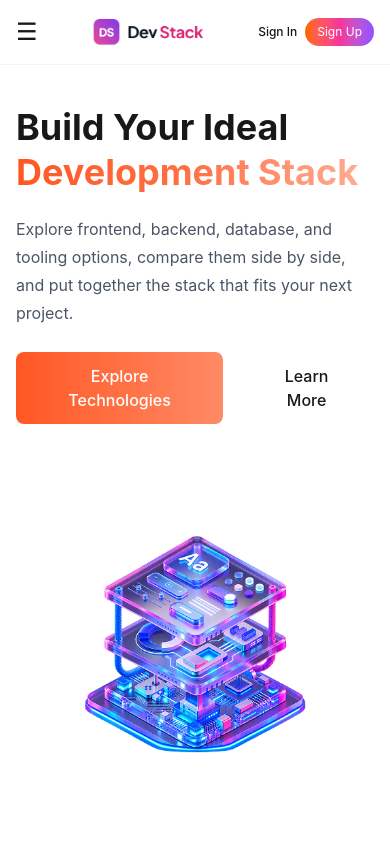
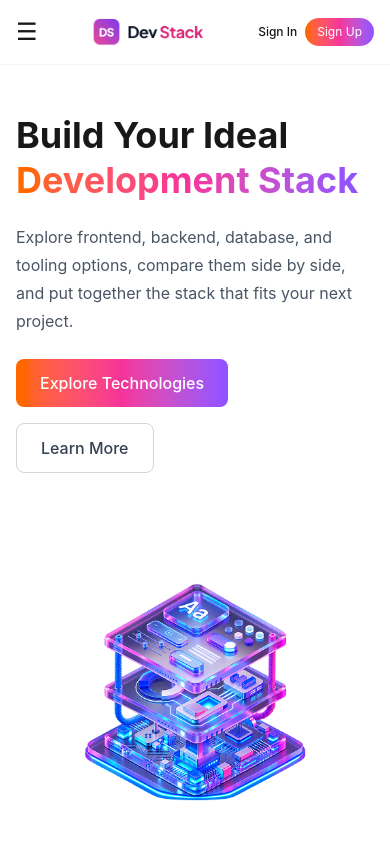
Before and after one commit to towhidul-dev-ai/react-devstack-project, a React (Vite) app: page / in a window 390 px wide. Shown: the top 844 px of the page. Built offline with nearby package versions, Linux system fonts and the light colour scheme.

Commit message:
add responsive banner

```diff
--- a/src/components/Banner.tsx
+++ b/src/components/Banner.tsx
@@ -1,51 +1,47 @@
-import React from 'react';
+import Logo from "../assets/banner-stack.png";
 
-import Logo from "../assets/banner-stack.png"
 const Banner = () => {
     return (
-        <section className="max-w-7xl mx-auto px-4 py-10">
+        <section id="home" className="max-w-7xl mx-auto px-4 py-12 md:py-16">
             <div className="flex flex-col md:flex-row items-center justify-between gap-10">
 
                 {/* Left Side */}
                 <div className="w-full md:w-1/2">
-
-                    <h4 className=" text-4xl md:text-5xl font-bold leading-tight mb-5">
+                    <h1 className="text-4xl md:text-5xl font-bold leading-tight mb-5">
                         Build Your Ideal
                         <br />
-                        <span className="bg-gradient-to-r from-[#FF5722] via-[#FF7043] to-[#FFAB91] bg-clip-text text-transparent">
+                        <span className="bg-gradient-to-r from-orange-500 via-pink-500 to-violet-500 bg-clip-text text-transparent">
                             Development Stack
                         </span>
-                    </h4>
+                    </h1>
 
                     <p className="text-gray-600 text-base md:text-lg leading-7 mb-6 max-w-xl">
                         Explore frontend, backend, database, and tooling options,
-                        compare them side by side, and put together the stack that fits
-                        your next project.
+                        compare them side by side, and put together the stack that
+                        fits your next project.
                     </p>
 
                     {/* Buttons */}
-                    <div className="flex items-center gap-4">
-
-                        <button className="bg-gradient-to-r from-[#FF5722] via-[#FF7043] to-[#FF8A65] hover:from-[#E64A19]
-                         hover:via-[#FF5722] hover:to-[#FF7043] text-white font-medium px-6 py-3 rounded-lg transition-all duration-300">
+                    <div className="flex flex-wrap items-center gap-4">
+                        <a
+                            href=""
+                            className="bg-gradient-to-r from-orange-500 via-pink-500 to-violet-500 hover:opacity-90 text-white font-medium px-6 py-3 rounded-lg transition duration-300">
                             Explore Technologies
-                        </button>
-
-                        <button className="border border-white hover:bg-gradient-to-r hover:from-[#FF5722] hover:to-[#FF8A65]
-                         hover:text-white font-medium px-6 py-3 rounded-lg transition-all duration-300">
+                        </a>
+                        <a
+                            href=""
+                            className="border border-gray-300 text-gray-700 hover:bg-gray-100 font-medium px-6 py-3 rounded-lg transition duration-300">
                             Learn More
-                        </button>
-
+                        </a>
                     </div>
                 </div>
 
-                {/* Right Side - Image */}
+                {/* Right Side */}
                 <div className="w-full md:w-1/2 flex justify-center md:justify-end">
                     <img
                         src={Logo}
-                        alt="Development Stack"
-                        className="w-full max-w-md object-contain"
-                    />
+                        alt=""
+                        className="w-full max-w-md object-contain" />
                 </div>
 
             </div>
--- a/src/components/Nav.tsx
+++ b/src/components/Nav.tsx
@@ -49,8 +49,7 @@ const Nav = () => {
                     <div className="flex gap-4 items-center">
                         <a
                             href="#signin"
-                            className="text-sm font-medium hover:text-pink-500"
-                        >
+                            className="text-sm font-medium hover:text-pink-500">
                             Sign In
                         </a>
 
```
